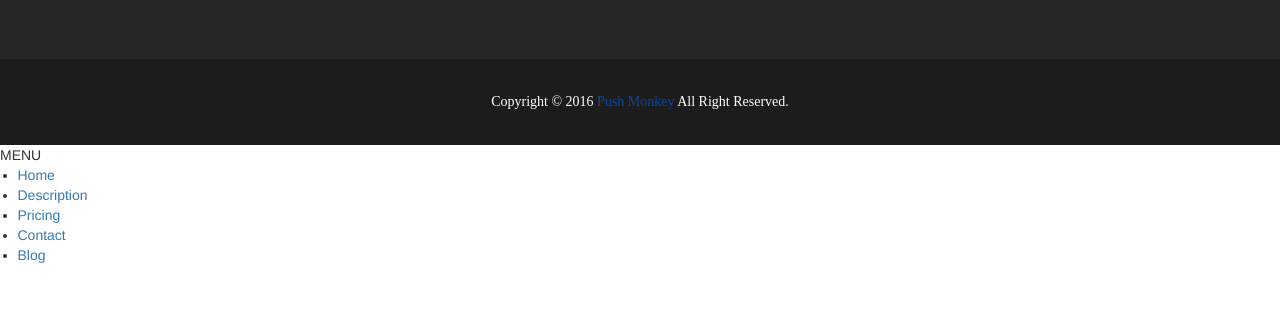
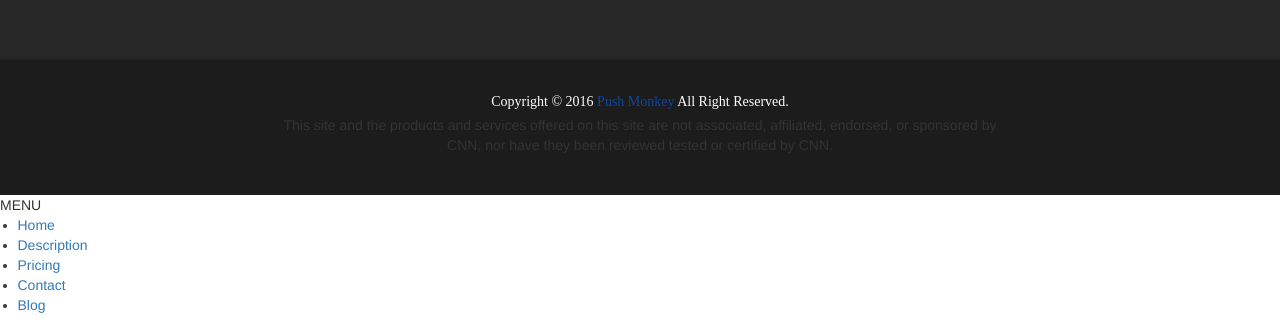
Before and after one commit to judevcoder/push-django-project, a Django app: template clients/templates/clients/customise.html in a window 1280 px wide. Shown: the part 1564-1889 px from the top of the page. Before the commit the page ends 1827 px from the top, so only its background shows below. Run offline with Django 3.2, Linux system fonts and the light colour scheme; the template is opened without the code that fills it, so the values that code supplies are empty; some libraries are stand-ins or nearby versions; some web fonts are replaced.

Commit message:
update footer

```diff
--- a/home/templates/footer.html
+++ b/home/templates/footer.html
@@ -20,9 +20,12 @@
   <div class="footer-copyright text-center">
     <div class="site-inner">
       <div class="site-info"> <span class="site-title"> Copyright © 2016 <a href="/" rel="home">Push Monkey</a> All Right Reserved. </span> </div>
-
       <!-- .site-info -->
-
+      <div class="col-sm-8 col-sm-offset-2">
+        <p>
+          This site and the products and services offered on this site are not associated, affiliated, endorsed, or sponsored by CNN, nor have they been reviewed tested or certified by CNN.
+        </p>
+      </div>
     </div>
   </div>
 </footer>
```
